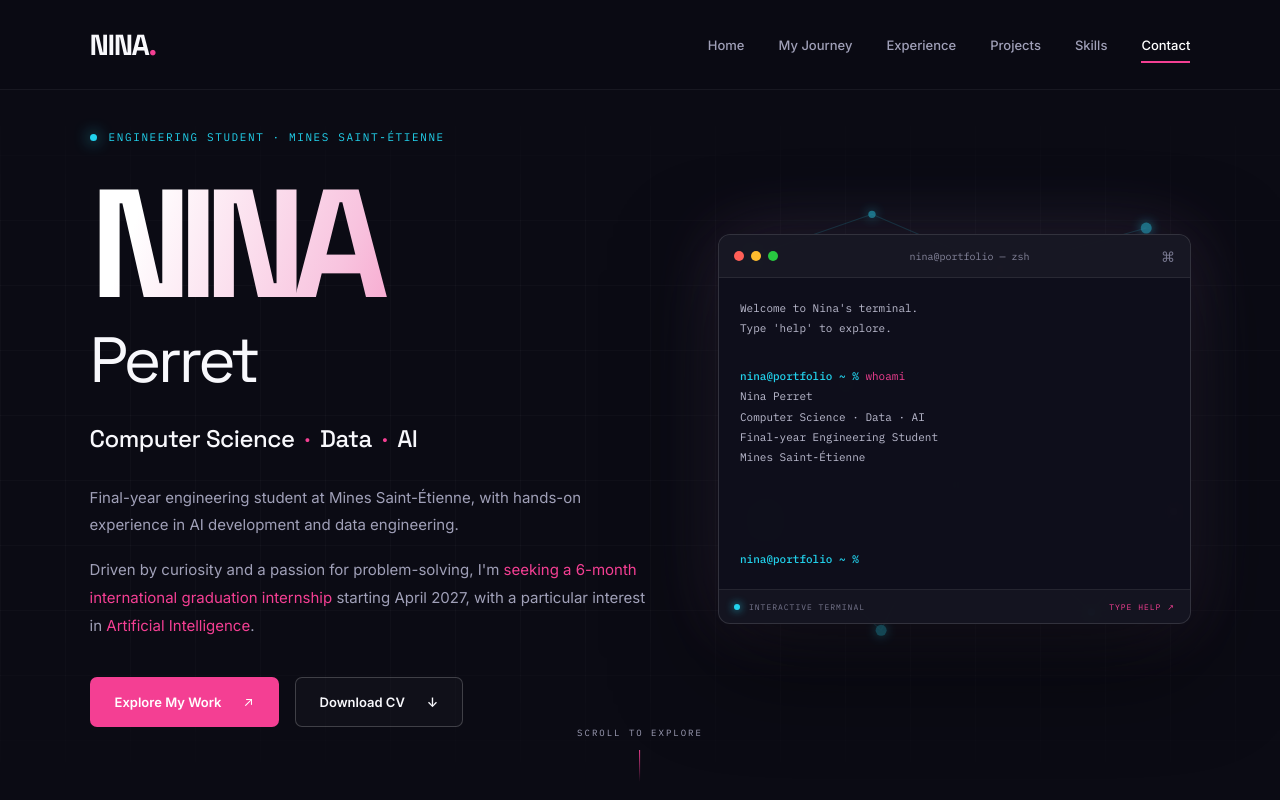
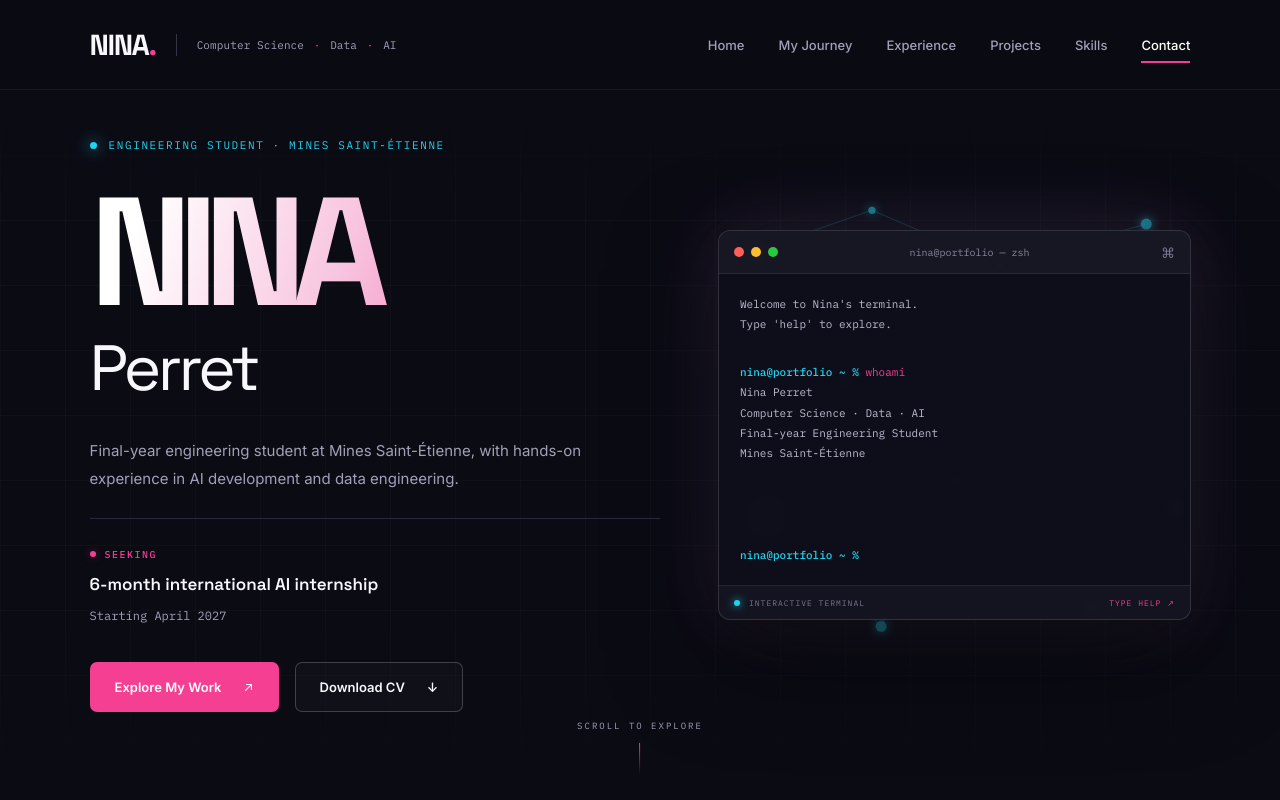
Before and after one commit to perretnina/personal-portfolio, a React (Vite) app: page / in a window 1280 px wide. Shown: the top 800 px of the page. Built offline with nearby package versions, Linux system fonts and the light colour scheme.

Commit message:
style: refine home layout and navbar branding

```diff
--- a/src/App.css
+++ b/src/App.css
@@ -8,7 +8,9 @@
   background: var(--background);
 }
 
-/* NAVIGATION */
+/* =========================================
+   NAVIGATION
+========================================= */
 
 .navbar {
   position: sticky;
@@ -22,13 +24,25 @@
   display: flex;
   align-items: center;
   justify-content: space-between;
+  gap: 24px;
 
   border-bottom: 1px solid rgba(255, 255, 255, 0.06);
   background: rgba(11, 11, 20, 0.88);
   backdrop-filter: blur(16px);
 }
 
+/* NAVBAR BRAND */
+
+.navbar-brand {
+  display: flex;
+  align-items: center;
+  gap: 20px;
+  min-width: 0;
+}
+
 .logo {
+  flex-shrink: 0;
+
   font-family: "Space Grotesk", sans-serif;
   font-size: 29px;
   font-weight: 700;
@@ -39,17 +53,45 @@
   color: var(--pink);
 }
 
+.navbar-divider {
+  width: 1px;
+  height: 22px;
+  flex-shrink: 0;
+
+  background: #35354a;
+}
+
+.navbar-specialties {
+  font-family: "IBM Plex Mono", monospace;
+  font-size: 11px;
+  letter-spacing: 0.01em;
+
+  color: var(--muted);
+  white-space: nowrap;
+  cursor: default;
+}
+
+.navbar-specialties span {
+  color: var(--pink);
+  margin: 0 3px;
+}
+
+/* NAVIGATION LINKS */
+
 .nav-links {
   display: flex;
   align-items: center;
   gap: 34px;
+  flex-shrink: 0;
 }
 
 .nav-link {
   position: relative;
+
   font-size: 13px;
   font-weight: 500;
   color: var(--muted);
+
   transition: color 0.3s;
 }
 
@@ -63,8 +105,10 @@
   position: absolute;
   bottom: -10px;
   left: 0;
+
   width: 100%;
   height: 2px;
+
   background: var(--pink);
 }
 
@@ -77,7 +121,9 @@
   display: none;
 }
 
-/* HERO */
+/* =========================================
+   HERO
+========================================= */
 
 .hero {
   position: relative;
@@ -130,7 +176,9 @@
   gap: 50px;
 }
 
-/* HERO TEXT */
+/* =========================================
+   HERO TEXT
+========================================= */
 
 .hero-text {
   position: relative;
@@ -201,29 +249,77 @@ h1 {
   color: var(--text);
 }
 
-.hero-subtitle {
-  margin-top: 32px;
-  margin-bottom: 30px;
+/* =========================================
+   HERO INTRODUCTION
+========================================= */
 
-  font-family: "Space Grotesk", sans-serif;
-  font-size: clamp(17px, 2vw, 24px);
-  font-weight: 500;
-  letter-spacing: -0.5px;
-}
-
-.hero-subtitle span {
-  color: var(--pink);
-  margin: 0 5px;
+.hero-introduction {
+  max-width: 570px;
+  margin-top: 38px;
 }
 
 .hero-description {
-  max-width: 570px;
-  margin: 0 0 17px;
+  margin: 0;
 
   color: var(--muted);
   font-size: 15px;
   line-height: 1.85;
 }
+
+/* =========================================
+   INTERNSHIP OPPORTUNITY
+========================================= */
+
+.hero-opportunity {
+  margin-top: 26px;
+  padding-top: 22px;
+
+  border-top: 1px solid #29293e;
+}
+
+.hero-opportunity-label {
+  display: inline-flex;
+  align-items: center;
+  gap: 9px;
+
+  margin-bottom: 12px;
+
+  font-family: "IBM Plex Mono", monospace;
+  font-size: 10px;
+  font-weight: 500;
+  letter-spacing: 1.5px;
+  color: var(--pink);
+}
+
+.hero-opportunity-dot {
+  width: 6px;
+  height: 6px;
+  flex-shrink: 0;
+
+  border-radius: 50%;
+  background: var(--pink);
+  box-shadow: 0 0 10px rgba(244, 63, 147, 0.4);
+}
+
+.hero-opportunity-title {
+  margin: 0 0 7px;
+
+  font-family: "Space Grotesk", sans-serif;
+  font-size: 17px;
+  font-weight: 600;
+  line-height: 1.4;
+  color: var(--text);
+}
+
+.hero-opportunity-date {
+  font-family: "IBM Plex Mono", monospace;
+  font-size: 12px;
+  color: var(--muted);
+}
+
+/* =========================================
+   HERO ACTIONS
+========================================= */
 
 .hero-actions {
   display: flex;
@@ -276,7 +372,9 @@ h1 {
   border-color: var(--cyan);
 }
 
-/* INTERACTIVE TERMINAL */
+/* =========================================
+   INTERACTIVE TERMINAL
+========================================= */
 
 .hero-visual {
   position: relative;
@@ -289,7 +387,9 @@ h1 {
   justify-content: center;
 }
 
-/* SCROLL INDICATOR */
+/* =========================================
+   SCROLL INDICATOR
+========================================= */
 
 .scroll-indicator {
   position: absolute;
@@ -320,7 +420,9 @@ h1 {
   );
 }
 
-/* ANIMATIONS */
+/* =========================================
+   ANIMATIONS
+========================================= */
 
 @keyframes fade-up {
   from {
@@ -334,7 +436,20 @@ h1 {
   }
 }
 
-/* RESPONSIVE */
+/* =========================================
+   RESPONSIVE — SMALL DESKTOP
+========================================= */
+
+@media (max-width: 1250px) {
+  .navbar-specialties,
+  .navbar-divider {
+    display: none;
+  }
+}
+
+/* =========================================
+   RESPONSIVE — TABLET
+========================================= */
 
 @media (max-width: 1050px) {
   .hero-content {
@@ -352,9 +467,10 @@ h1 {
     justify-content: center;
   }
 
-  .hero-description {
+  .hero-introduction {
     margin-left: auto;
     margin-right: auto;
+    text-align: left;
   }
 
   .hero-visual {
@@ -366,6 +482,10 @@ h1 {
     display: none;
   }
 }
+
+/* =========================================
+   RESPONSIVE — MOBILE
+========================================= */
 
 @media (max-width: 700px) {
   .navbar {
@@ -429,12 +549,16 @@ h1 {
     font-size: 42px;
   }
 
-  .hero-subtitle {
-    font-size: 17px;
+  .hero-introduction {
+    margin-top: 32px;
   }
 
   .hero-description {
     font-size: 14px;
+  }
+
+  .hero-opportunity-title {
+    font-size: 16px;
   }
 
   .hero-visual {
@@ -442,6 +566,10 @@ h1 {
     max-width: 100%;
   }
 }
+
+/* =========================================
+   ACCESSIBILITY
+========================================= */
 
 @media (prefers-reduced-motion: reduce) {
   *,
--- a/src/App.tsx
+++ b/src/App.tsx
@@ -27,7 +27,6 @@ function App() {
   function scrollToSection(id: string) {
     setMenuOpen(false);
 
-    // Home always returns to the very top of the page.
     if (id === "home") {
       window.scrollTo({
         top: 0,
@@ -46,7 +45,6 @@ function App() {
     const navbarHeight =
       navbar?.getBoundingClientRect().height ?? 0;
 
-    // Position the section below the navbar.
     const targetPosition =
       section.getBoundingClientRect().top +
       window.scrollY -
@@ -86,7 +84,6 @@ function App() {
         }
       }
 
-      // Ensure Contact becomes active at the bottom.
       const atBottom =
         window.innerHeight + window.scrollY >=
         document.documentElement.scrollHeight - 10;
@@ -126,6 +123,7 @@ function App() {
       ===================================== */}
 
       <header className="navbar">
+        <div className="navbar-brand">
           <a
             href="#home"
             className="logo"
@@ -137,6 +135,17 @@ function App() {
           >
             NINA<span>.</span>
           </a>
+
+          <span
+            className="navbar-divider"
+            aria-hidden="true"
+          />
+
+          <span className="navbar-specialties">
+            Computer Science <span>·</span> Data{" "}
+            <span>·</span> AI
+          </span>
+        </div>
 
         <button
           className="menu-toggle"
@@ -204,31 +213,34 @@ function App() {
                 </span>
               </h1>
 
-              <div className="hero-subtitle">
-                Computer Science <span>·</span> Data{" "}
-                <span>·</span> AI
+              {/* INTRODUCTION */}
+
+              <div className="hero-introduction">
+                <p className="hero-description">
+                  Final-year engineering student at Mines
+                  Saint-Étienne, with hands-on experience in
+                  AI development and data engineering.
+                </p>
+
+                {/* INTERNSHIP OPPORTUNITY */}
+
+                <div className="hero-opportunity">
+                  <span className="hero-opportunity-label">
+                    <span className="hero-opportunity-dot" />
+                    SEEKING
+                  </span>
+
+                  <p className="hero-opportunity-title">
+                    6-month international AI internship
+                  </p>
+
+                  <span className="hero-opportunity-date">
+                    Starting April 2027
+                  </span>
+                </div>
               </div>
 
-              <p className="hero-description">
-                Final-year engineering student at Mines
-                Saint-Étienne, with hands-on experience in AI
-                development and data engineering.
-              </p>
-
-              <p className="hero-description">
-                Driven by curiosity and a passion for
-                problem-solving, I'm{" "}
-                <span style={{ color: "var(--pink)" }}>
-                  seeking a 6-month international graduation
-                  internship
-                </span>{" "}
-                starting April 2027, with a particular
-                interest in{" "}
-                <span style={{ color: "var(--pink)" }}>
-                  Artificial Intelligence
-                </span>
-                .
-              </p>
+              {/* ACTIONS */}
 
               <div className="hero-actions">
                 <a
```
Lines whose indentation alone changed are shown as unchanged.
